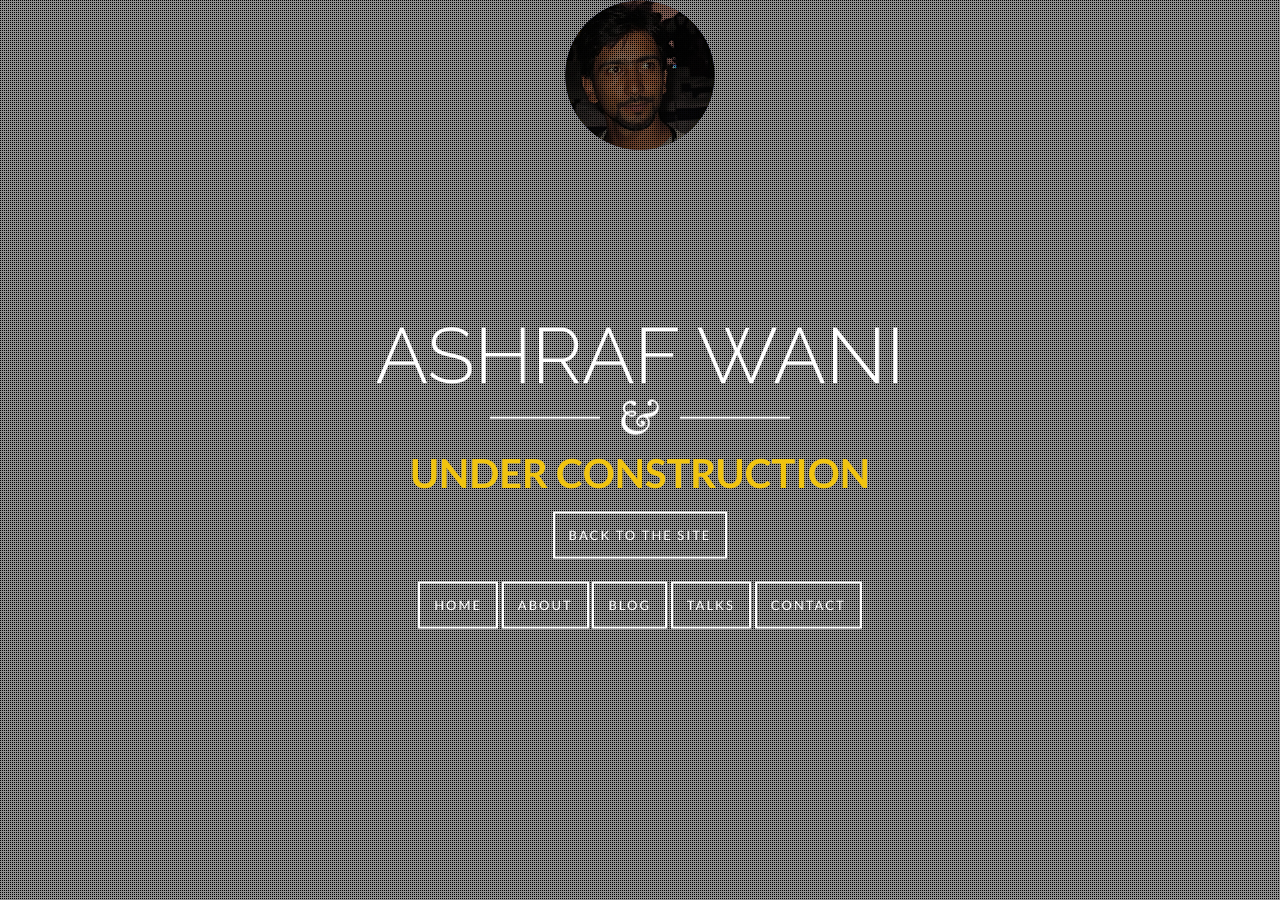
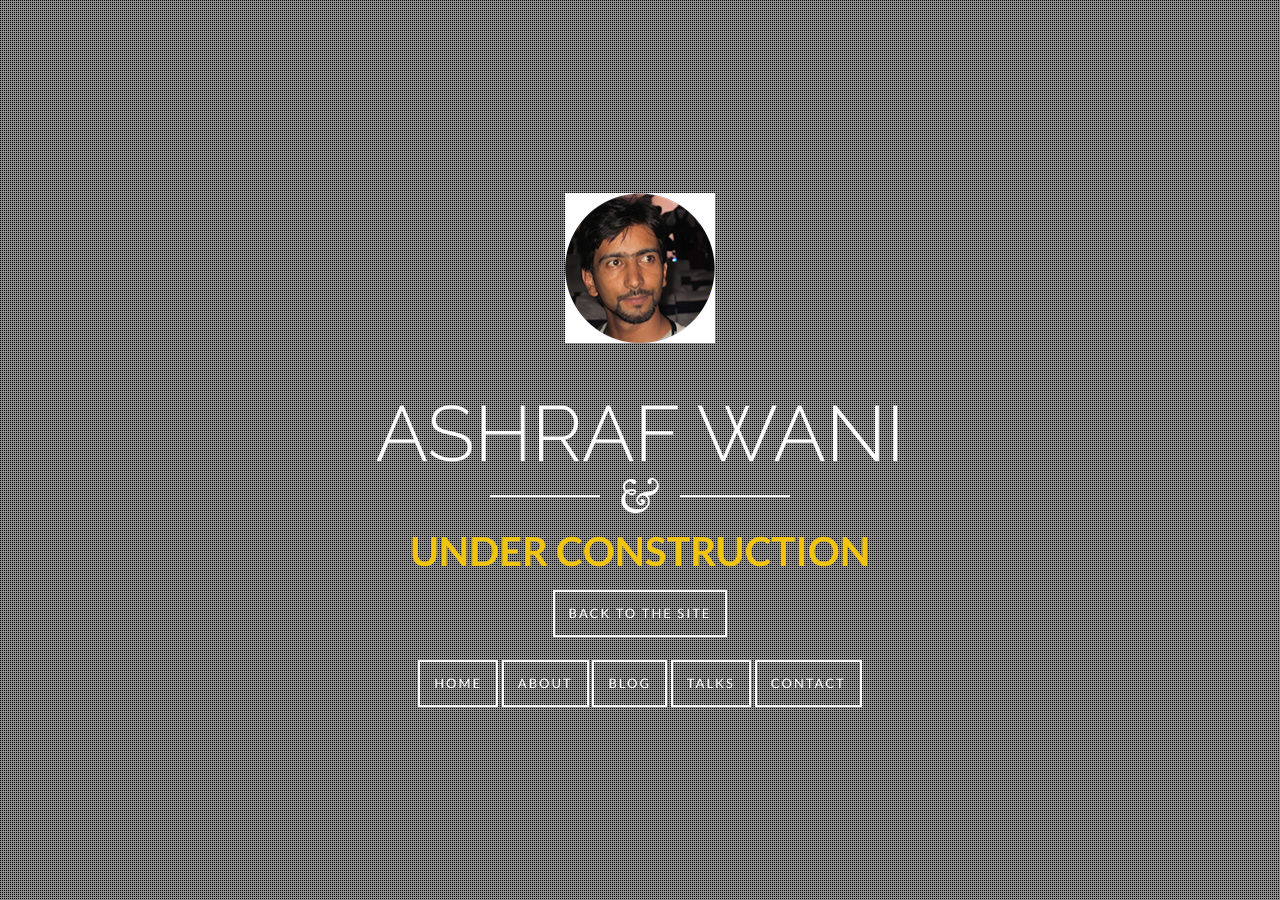
Before and after one commit to ashrafwani/ashrafwani.github.io, a Jekyll site: the page beta.html, which Jekyll copies as it is, in a window 1280 px wide. Built offline with Jekyll 4.4.1, drawn with Linux system fonts in a browser that asks for light colours; nearby versions of some CDN libraries.

Commit message:
Update beta.html

```diff
--- a/beta.html
+++ b/beta.html
@@ -26,10 +26,10 @@
         <a id="bgndVideo" class="player" data-property="{videoURL:'https://www.youtube.com/watch?v=iNJdPyoqt8U',containment:'body',autoPlay:true, mute:true, startAt:0, opacity:1}"></a>
 
         <div class="pattern"></div>
-        <div id="background">
-            <a href="/"><img class="junaid-background" src="images/ashraf.jpg" alt="" /></a>
-        </div>
             <div class="big-background-container">
+                    <div id="background">
+                        <a href="/"><img class="junaid-background" src="images/ashraf.jpg" alt="" /></a>
+                    </div>
                     <h1 class="big-background-title">ASHRAF WANI</h1>
                     <div class="divider"></div>
                     <h1 id="colorize">UNDER CONSTRUCTION</h1>
```
